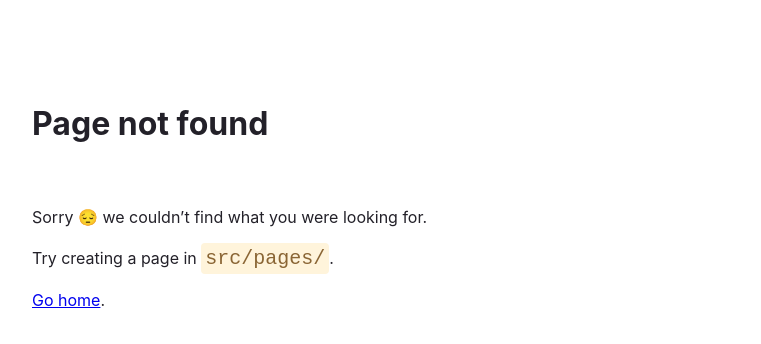
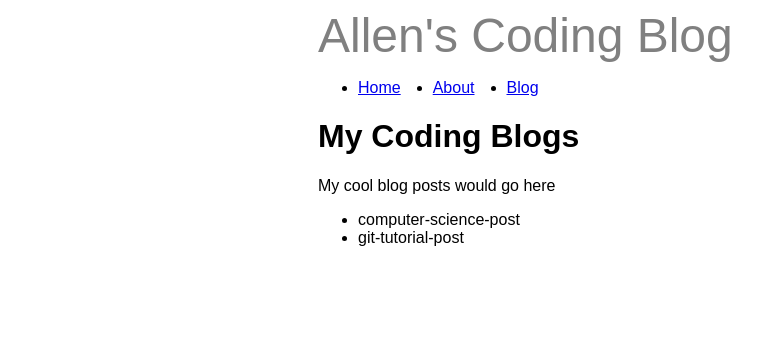
Before and after one commit to allenlin316/allen-coding-life-blog, a Gatsby site: page /blog in a window 1280 px wide. Before the commit this address had no page. Shown: the whole page, without its empty margins (72-833 px from the left). Built offline with nearby package versions, Linux system fonts and the light colour scheme; Gatsby itself is replaced by a stand-in of ours.

Commit message:
finished Gatsby part 4

```diff
--- a/gatsby-config.js
+++ b/gatsby-config.js
@@ -1,8 +1,16 @@
 module.exports = {
     siteMetadata: {
+        title: "Allen's Coding Blog",
         siteUrl: `https://www.yourdomain.tld`,
     },
     plugins: [
         `gatsby-plugin-nodejs`,
+        {
+            resolve: `gatsby-source-filesystem`,
+            options: {
+              name: `blog`,
+              path: `${__dirname}/blog`,
+            },
+        }
     ]
 }
--- a/package.json
+++ b/package.json
@@ -17,6 +17,7 @@
   "dependencies": {
     "gatsby": "^4.6.2",
     "gatsby-plugin-nodejs": "^0.7.0",
+    "gatsby-source-filesystem": "^4.7.0",
     "react": "^17.0.1",
     "react-dom": "^17.0.1"
   }
--- a/src/components/layout.js
+++ b/src/components/layout.js
@@ -1,19 +1,30 @@
 import  * as React from 'react'
-import { Link } from "gatsby"
+import { Link, useStaticQuery, graphql } from "gatsby"
 import {
     container,
+    header,
     navLink,
     navItem
 } from './layout.module.css'
 
 const Layout = ({pageTitle, children}) => {
+    const data = useStaticQuery(graphql
+        `query {
+        site {
+          siteMetadata {
+            title
+          }
+        }
+      }`)
     return (
         <div className={container}>
             <title>{pageTitle}</title>
+            <header className={header}>{data.site.siteMetadata.title}</header>
             <nav>
                 <ul className={navLink}>
                     <li className={navItem}><Link to="/">Home</Link></li>
                     <li className={navItem}><Link to="../about">About</Link></li>
+                    <li className={navItem}><Link to='/blog'>Blog</Link></li>
                 </ul>
             </nav>
             <main>
--- a/src/components/layout.module.css
+++ b/src/components/layout.module.css
@@ -2,6 +2,11 @@
     margin: auto;
     max-width: 500px;
     font-family: sans-serif;
+}
+
+.header{
+    font-size: 3rem;
+    color: gray;
 }
 
 .navLink{
--- /dev/null
+++ b/src/pages/blog.js
@@ -0,0 +1,30 @@
+import * as React from 'react'
+import Layout from '../components/layout'
+import { graphql } from 'gatsby'
+
+const BlogPage = ({ data }) => {
+    return(
+        <Layout pageTitle="My Coding Blogs">
+            <p>My cool blog posts would go here</p>
+            <ul>
+                {
+                    data.allFile.nodes.map((blogName) =>
+                        <li key={blogName.name}>{blogName.name}</li>
+                    )
+                }
+            </ul>
+        </Layout>
+    )
+}
+
+export const query = graphql`
+query {
+    allFile {
+      nodes {
+        name
+      }
+    }
+  }
+`
+
+export default BlogPage
```
Also changed, not shown: blog/computer-science-post.mdx (added), blog/git-tutorial-post.mdx (added), 1 other file.
